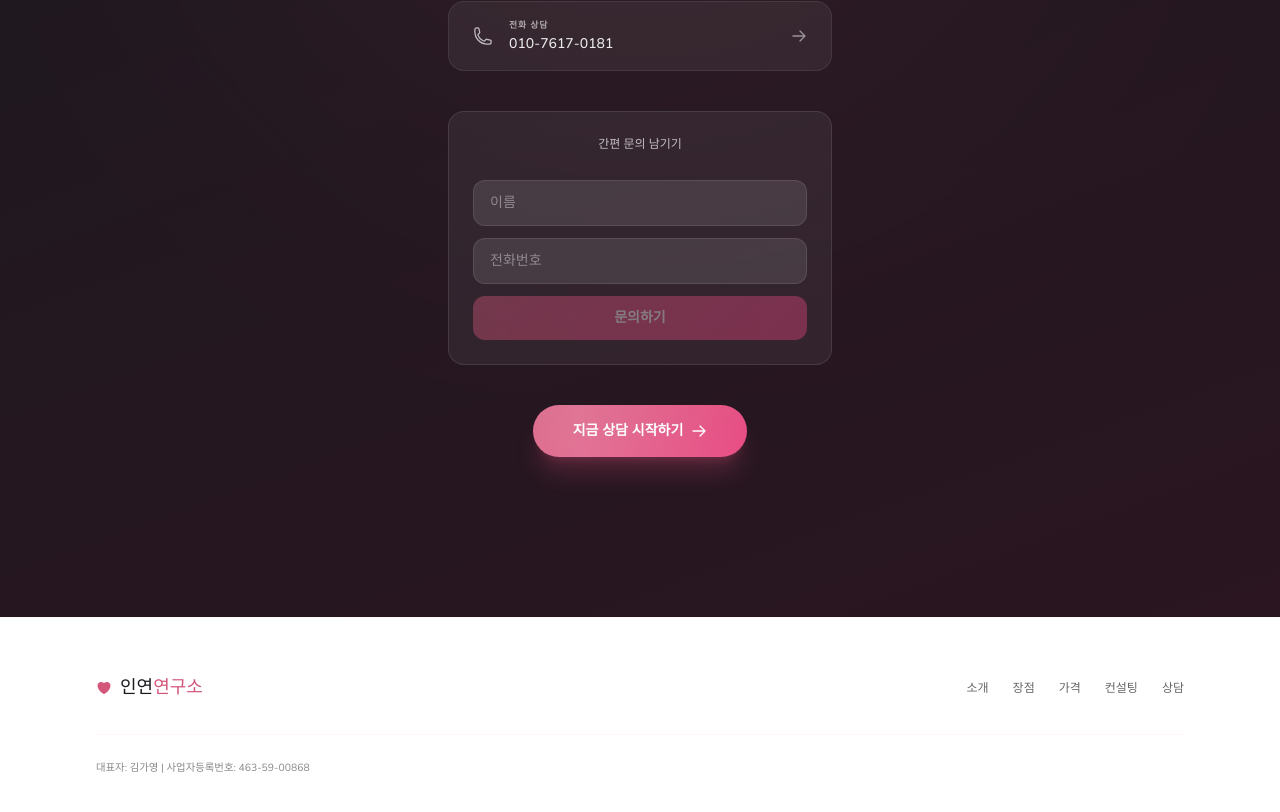
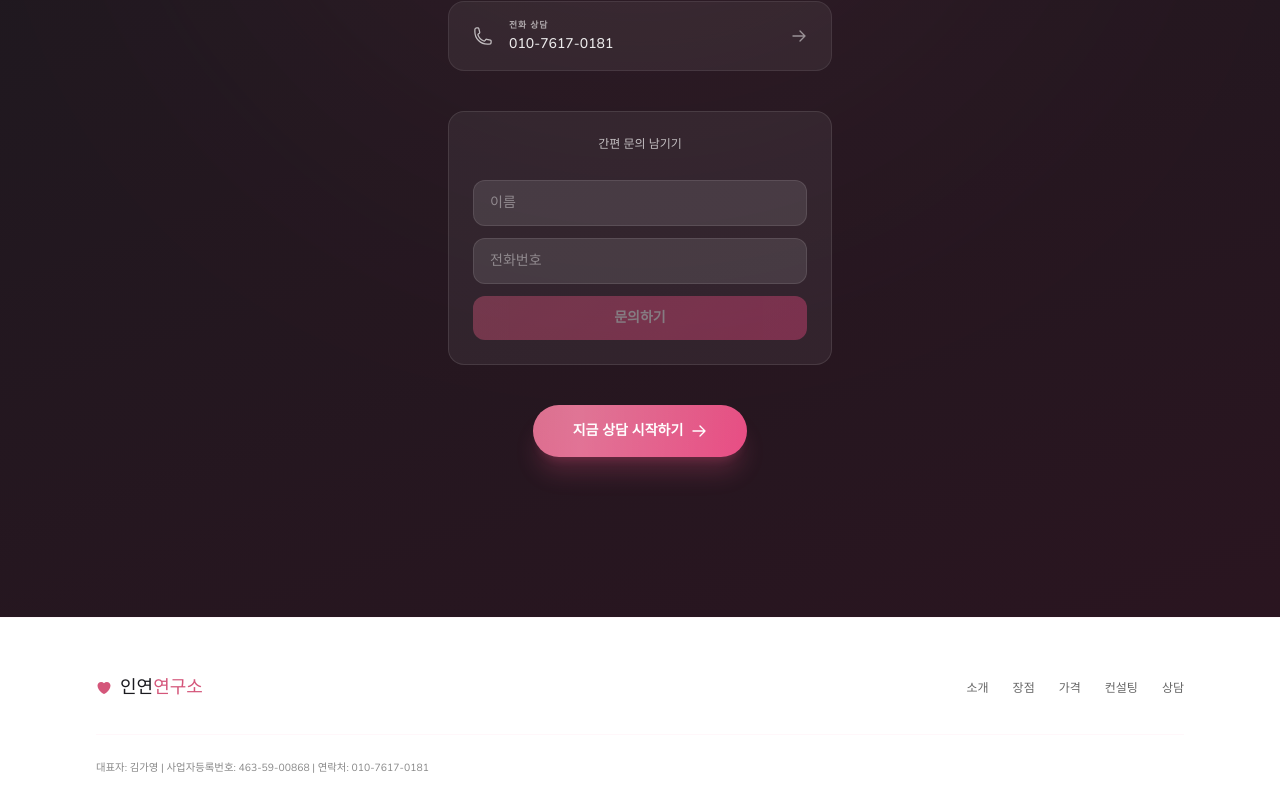
Before and after one commit to gustn0117/inyeon-lab, a Next.js app: page / in a window 1280 px wide. Shown: the part 6893-7705 px from the top of the page. Built offline with nearby package versions, Linux system fonts and the light colour scheme; a web font is replaced by a local one.

Commit message:
푸터에 연락처 추가

```diff
--- a/src/app/page.tsx
+++ b/src/app/page.tsx
@@ -626,7 +626,7 @@ function Footer() {
         </div>
         <div className="pt-6 border-t border-pink-50/50 text-center sm:text-left">
           <div className="text-[0.65rem] space-y-1" style={{ color: "#888" }}>
-            <p>대표자: 김가영 | 사업자등록번호: 463-59-00868</p>
+            <p>대표자: 김가영 | 사업자등록번호: 463-59-00868 | 연락처: 010-7617-0181</p>
           </div>
         </div>
         <p className="sr-only">인연연구소 소개팅 서비스 지역: 강릉 동해 삼척 속초 원주 춘천 태백 고양 과천 광명 광주 구리 군포 김포 남양주 동두천 부천 성남 수원 시흥 안산 안성 안양 양주 여주 오산 용인 의왕 의정부 이천 파주 평택 포천 하남 화성 거제 김해 밀양 사천 양산 진주 창원 통영 경산 경주 구미 김천 문경 상주 안동 영주 영천 포항 광양 나주 목포 순천 여수 군산 김제 남원 익산 전주 정읍 계룡 공주 논산 당진 보령 서산 아산 천안 제천 청주 충주</p>
```
